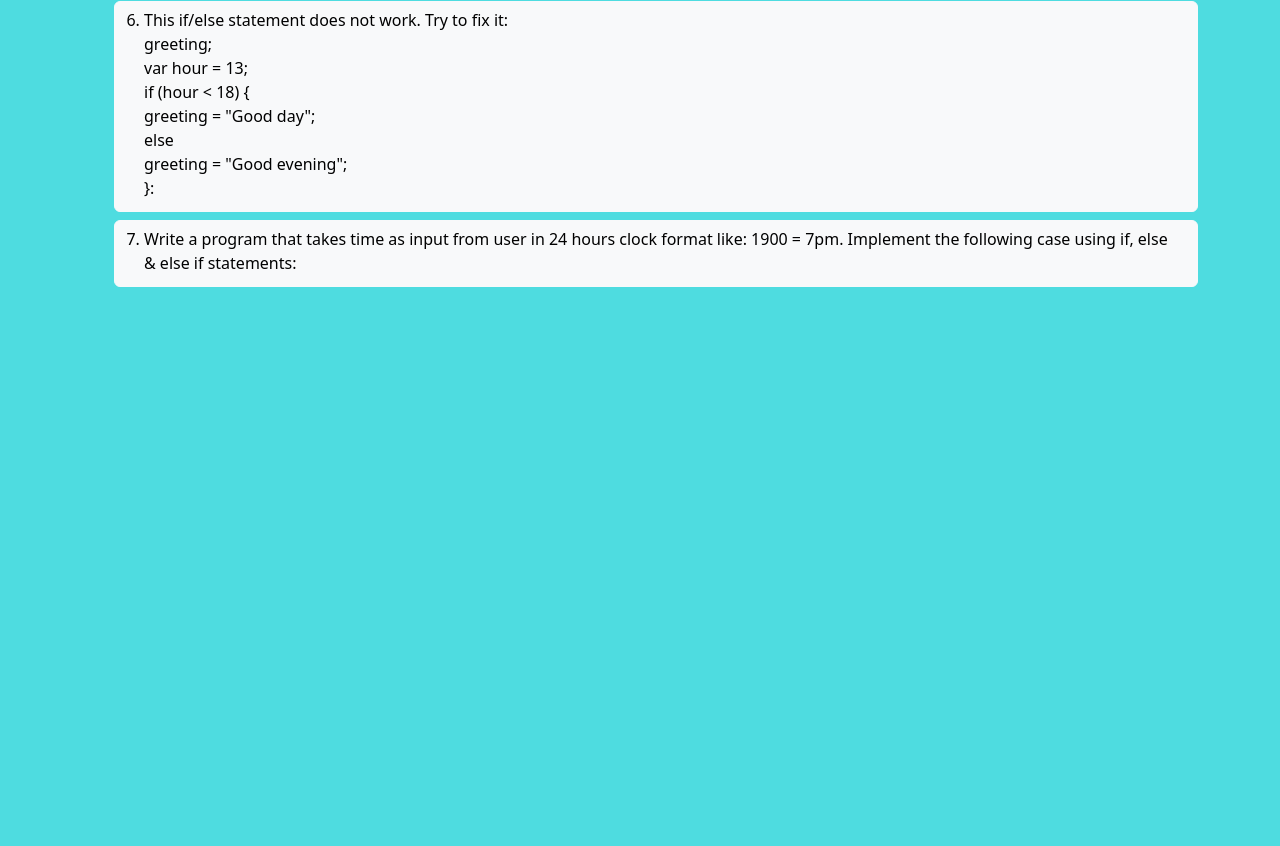
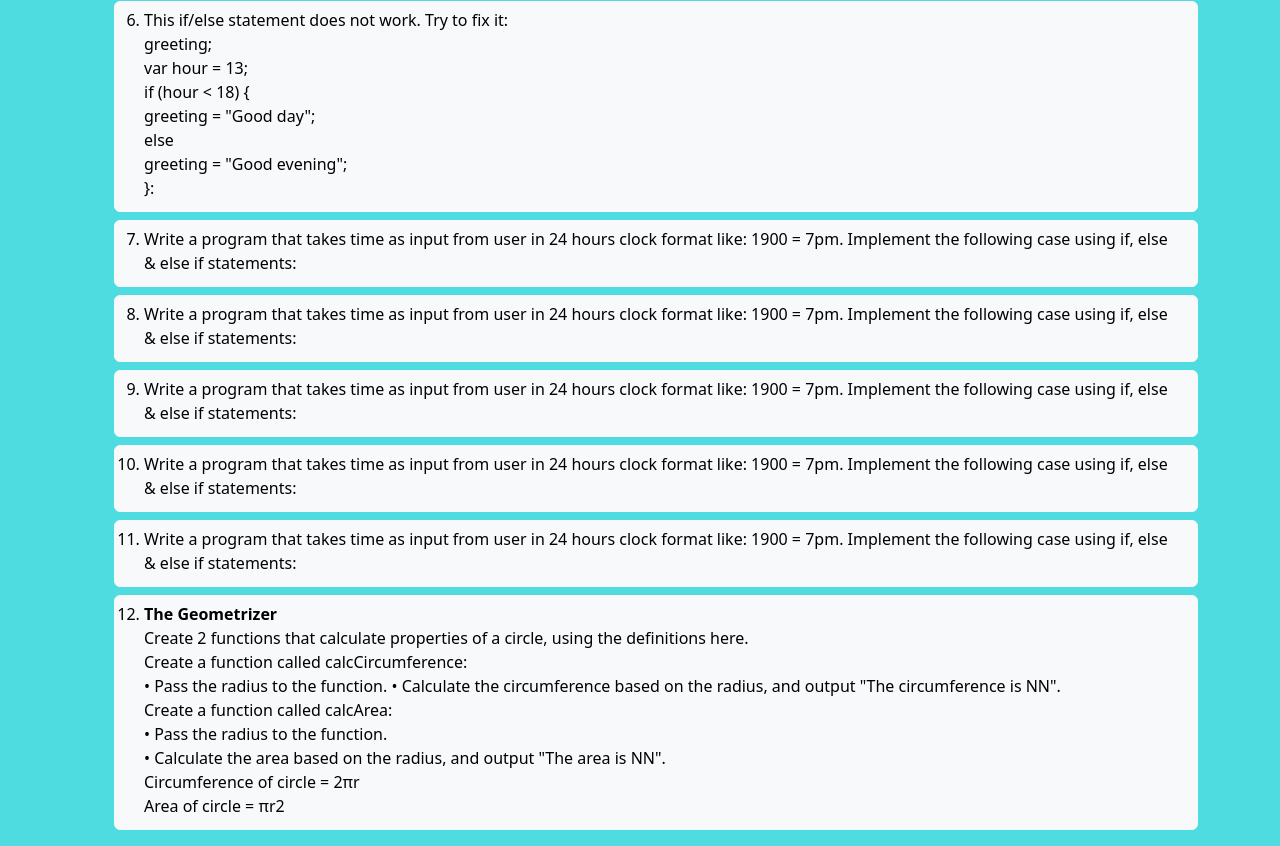
Before and after one commit to rabiayousuf187/JS_Assign_03-Chapter31-42-SMIT-20May2023, a plain HTML site: page pages/function.html in a window 1280 px wide. Shown: the part 489-1335 px from the top of the page. Before the commit the page ends 800 px from the top, so only its background shows below. Drawn offline with nearby package versions, Linux system fonts and the light colour scheme.

Commit message:
Ques update

```diff
--- a/pages/function.html
+++ b/pages/function.html
@@ -64,10 +64,44 @@
               <br>greeting = "Good evening";
               <br>}:</li>
           </button>
+
           <button class="btn btn-light" type="button" onclick="ques7()">
             <li class="ques">Write a program that takes time as input from user in 24
               hours clock format like: 1900 = 7pm. Implement the
               following case using if, else & else if statements:</li>
+          </button>
+          <button class="btn btn-light" type="button" onclick="ques7()">
+            <li class="ques">Write a program that takes time as input from user in 24
+              hours clock format like: 1900 = 7pm. Implement the
+              following case using if, else & else if statements:</li>
+          </button>
+          <button class="btn btn-light" type="button" onclick="ques7()">
+            <li class="ques">Write a program that takes time as input from user in 24
+              hours clock format like: 1900 = 7pm. Implement the
+              following case using if, else & else if statements:</li>
+          </button>
+          <button class="btn btn-light" type="button" onclick="ques7()">
+            <li class="ques">Write a program that takes time as input from user in 24
+              hours clock format like: 1900 = 7pm. Implement the
+              following case using if, else & else if statements:</li>
+          </button>
+          <button class="btn btn-light" type="button" onclick="ques7()">
+            <li class="ques">Write a program that takes time as input from user in 24
+              hours clock format like: 1900 = 7pm. Implement the
+              following case using if, else & else if statements:</li>
+          </button>
+          <button class="btn btn-light" type="button" onclick="ques7()">
+            <li class="ques"><b>The Geometrizer</b>
+              <br>Create 2 functions that calculate properties of a circle, using the definitions here.
+              <br>Create a function called calcCircumference:
+              <br>• Pass the radius to the function.
+              • Calculate the circumference based on the radius, and output
+              "The circumference is NN".
+              <br>Create a function called calcArea:
+              <br>• Pass the radius to the function.
+              <br>• Calculate the area based on the radius, and output "The area is NN".
+              <br>Circumference of circle = 2πr
+              <br>Area of circle = πr2</li>
           </button>
         </div>
       </ol>
```
